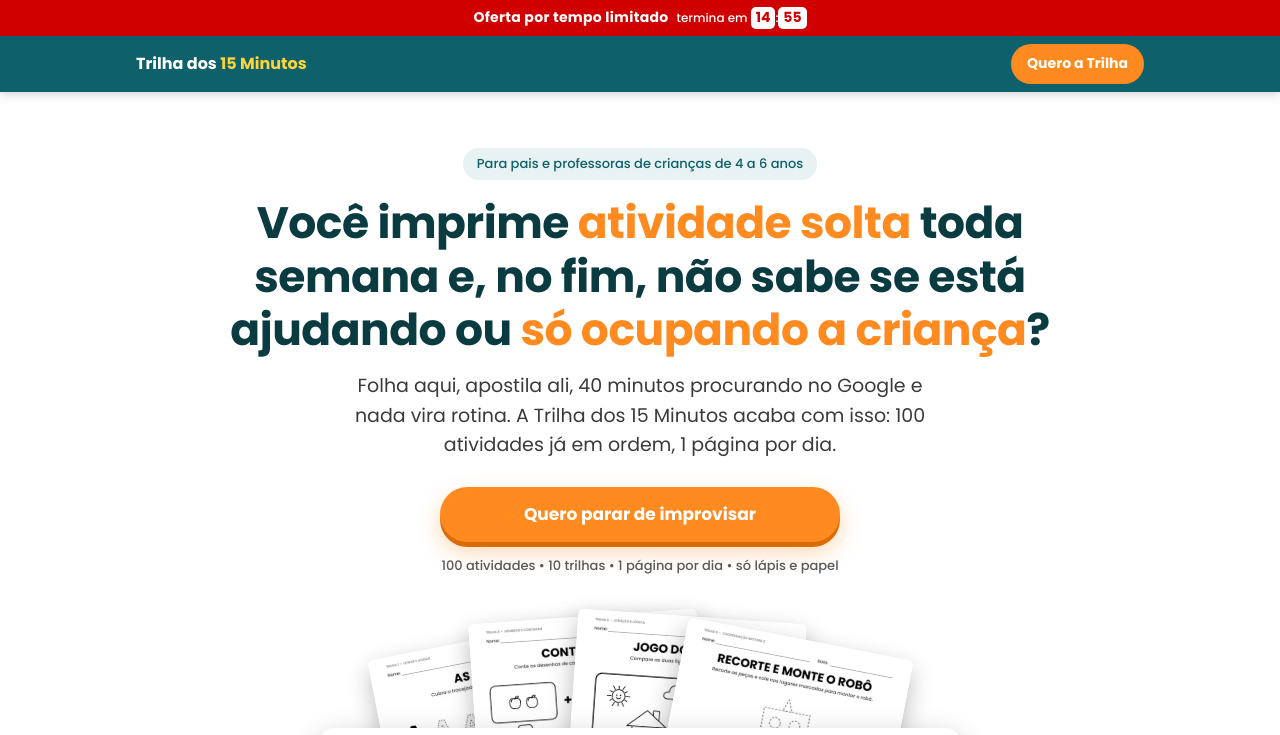
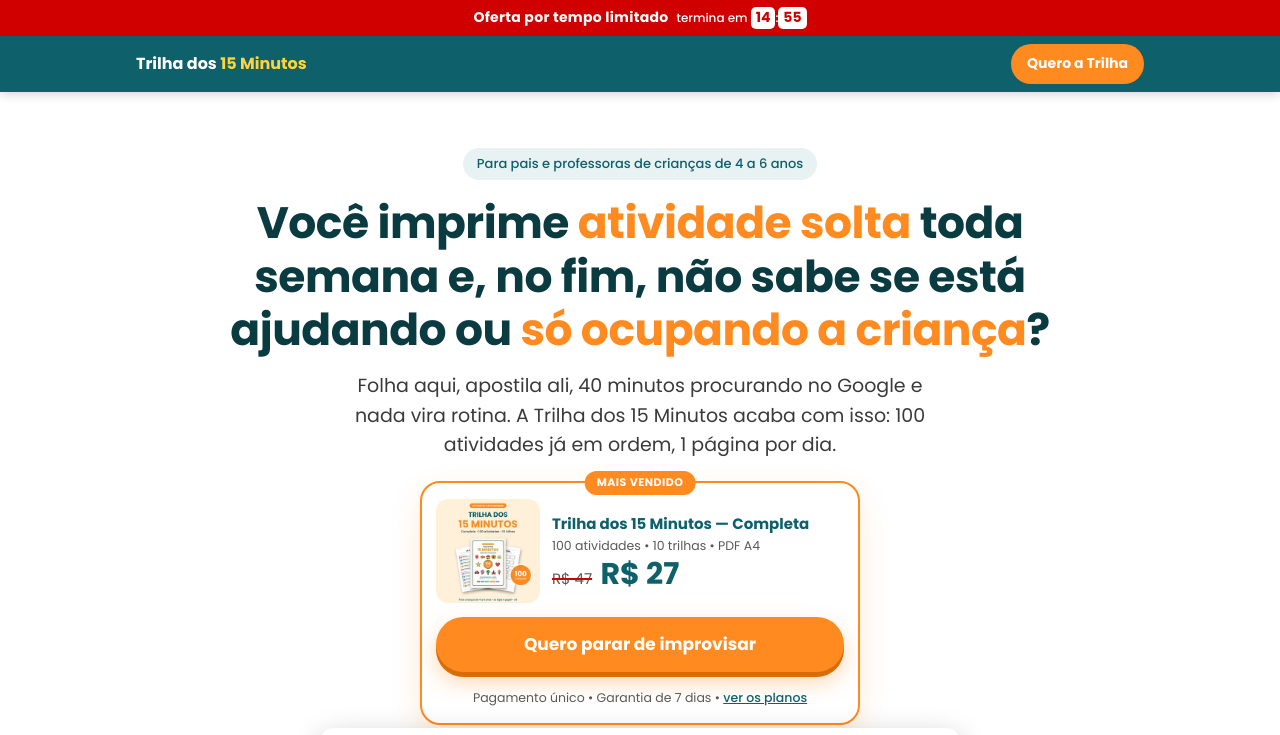
Before and after one commit to GabrieldsMendes/Site-principal, a plain HTML site: page index.html in a window 1280 px wide. Shown: the top 735 px of the page. Drawn offline with Linux system fonts and the light colour scheme.

Commit message:
Oferta da Completa no topo e popup do Nível 1 com Completa por R$ 20
- Card de oferta no hero (mockup, De R$ 47 por R$ 27, botão direto
  para o checkout da Completa), visível sem rolar no celular
- Popup do Nível 1 agora oferece a Completa por R$ 20
  (pay.cakto.com.br/achmus5, com UTMs)
- ClickComprar envia plano "completa_oferta20" e value 20 nessa oferta
- Hero mais compacto em telas de até 380 px

Co-Authored-By: Claude Opus 5.5 <noreply@anthropic.com>
Claude-Session: https://claude.ai/code/session_01N5rmb1zYoBWDdBTEFu73Gp

```diff
--- a/index.html
+++ b/index.html
@@ -113,6 +113,19 @@ a{color:inherit}
 .hblock__list li{display:flex;gap:12px;align-items:flex-start;background:#fff;color:var(--text);border:1px solid #E1EAEB;border-radius:14px;padding:14px 16px;font-size:16px;box-shadow:var(--shadow)}
 .hblock__list li::before{content:"✓";flex:0 0 26px;height:26px;border-radius:50%;background:var(--yellow);color:var(--text);font-weight:700;display:flex;align-items:center;justify-content:center;font-size:14px;margin-top:1px}
 
+/* Oferta no topo */
+.hero-offer{position:relative;max-width:440px;margin:22px auto 0;background:#fff;border:2px solid var(--orange);border-radius:20px;padding:16px 14px 12px;box-shadow:0 12px 30px rgba(255,138,31,.18);display:grid;grid-template-columns:104px 1fr;gap:12px;align-items:center;text-align:left}
+.ho-tag{position:absolute;top:-12px;left:50%;transform:translateX(-50%);background:var(--orange);color:#fff;font-size:11px;font-weight:700;letter-spacing:.5px;border-radius:999px;padding:3px 12px;white-space:nowrap}
+.ho-img{width:104px;height:104px;border-radius:12px}
+.ho-name{font-weight:700;font-size:15px;line-height:1.3;color:var(--teal)}
+.ho-sub{font-size:12.5px;color:var(--gray);margin-top:2px}
+.ho-price{margin-top:4px;line-height:1}
+.ho-price s{font-size:15px;color:var(--gray);text-decoration-color:var(--red);text-decoration-thickness:2px}
+.ho-price b{font-size:30px;color:var(--teal);margin-left:4px}
+.hero-offer .ho-btn{grid-column:1 / -1;margin-top:2px}
+.ho-foot{grid-column:1 / -1;text-align:center;font-size:12.5px;color:var(--gray)}
+.ho-foot a{color:var(--teal);font-weight:500;display:inline-block;padding:4px 0}
+
 /* Bloco de dor */
 .pains-title{margin-bottom:20px}
 .pains{list-style:none;padding:0;margin:0 auto;max-width:900px;display:grid;gap:12px}
@@ -216,6 +229,8 @@ a{color:inherit}
 .up-card li::before{content:"✓ ";color:var(--teal);font-weight:700}
 .up-price{margin-top:12px;font-size:16px}
 .up-price b{font-size:24px;color:var(--teal)}
+.up-price s{color:var(--gray);text-decoration-color:var(--red);text-decoration-thickness:2px}
+.up-price small{display:block;font-size:13px;color:var(--gray);margin-top:2px}
 .up-card .btn{margin-top:14px;font-size:16px}
 .up-no{display:block;margin-top:12px;padding:10px 6px;min-height:44px;color:var(--gray);font-size:14px;font-weight:500;text-decoration:underline;text-underline-offset:3px;touch-action:manipulation}
 
@@ -255,6 +270,15 @@ a{color:inherit}
 .cookie a{color:var(--teal);font-weight:700}
 .cookie button{flex:0 0 auto;min-height:44px;padding:8px 18px;border:0;border-radius:999px;background:var(--teal);color:#fff;font:inherit;font-weight:700;cursor:pointer;touch-action:manipulation}
 
+@media (max-width:380px){
+  .hero{padding-top:18px}
+  .eyebrow{font-size:12px;padding:5px 12px}
+  .hero h1{margin-top:12px}
+  .hero .sub{font-size:15px;margin-top:10px;line-height:1.5}
+  .hero-offer{margin-top:18px;grid-template-columns:84px 1fr;padding:14px 12px 10px;gap:10px}
+  .ho-img{width:84px;height:84px}
+  .ho-price b{font-size:26px}
+}
 @media (min-width:768px){
   .sec{padding:72px 0}
   .h2{font-size:34px}
@@ -305,8 +329,16 @@ a{color:inherit}
         <p class="eyebrow">Para pais e professoras de crianças de 4 a 6 anos</p>
         <h1>Você imprime <em>atividade solta</em> toda semana e, no fim, não sabe se está ajudando ou <em>só ocupando a criança</em>?</h1>
         <p class="sub">Folha aqui, apostila ali, 40 minutos procurando no Google e nada vira rotina. A Trilha dos 15 Minutos acaba com isso: 100 atividades já em ordem, 1 página por dia.</p>
-        <div class="cta">
-          <a href="#planos" class="btn btn-main">Quero parar de improvisar</a>
+        <div class="hero-offer">
+          <span class="ho-tag">MAIS VENDIDO</span>
+          <picture><source type="image/webp" srcset="assets/produto-trilha-completa-sm.webp"><img class="ho-img" src="assets/produto-trilha-completa-sm.jpg" width="280" height="280" alt="Trilha dos 15 Minutos Completa: kit digital com 100 atividades em 10 trilhas"></picture>
+          <div class="ho-info">
+            <p class="ho-name">Trilha dos 15 Minutos — Completa</p>
+            <p class="ho-sub">100 atividades • 10 trilhas • PDF A4</p>
+            <p class="ho-price"><s>R$ 47</s> <b>R$ 27</b></p>
+          </div>
+          <a href="https://pay.cakto.com.br/3b5s4cb_1271868" class="btn btn-main btn-block ho-btn" data-checkout="completa">Quero parar de improvisar</a>
+          <p class="ho-foot">Pagamento único • Garantia de 7 dias • <a href="#planos">ver os planos</a></p>
         </div>
         <p class="mech">100 atividades • 10 trilhas • 1 página por dia • só lápis e papel</p>
         <div class="fan" aria-label="Páginas reais da Trilha dos 15 Minutos">
@@ -557,15 +589,15 @@ a{color:inherit}
   <div class="up-card">
     <button type="button" class="up-x" id="up-x" aria-label="Fechar">×</button>
     <p class="up-kicker">⚡ Espera! Oferta especial</p>
-    <h3 id="up-title">Por mais <span>R$ 15</span> você leva a <span>Trilha Completa</span></h3>
+    <h3 id="up-title">Leve a <span>Trilha Completa</span> por só <span>R$ 20</span></h3>
     <picture><source type="image/webp" srcset="assets/produto-trilha-completa.webp"><img class="up-img" src="assets/produto-trilha-completa.jpg" width="720" height="720" loading="lazy" alt="Trilha dos 15 Minutos Completa com 100 atividades"></picture>
     <ul>
       <li>100 atividades em vez de 50</li>
       <li>Mais 5 trilhas (Nível 2)</li>
       <li>Plano de 100 dias e gabarito</li>
     </ul>
-    <p class="up-price">De R$ 12 por <b>R$ 27</b></p>
-    <a href="https://pay.cakto.com.br/3b5s4cb_1271868" class="btn btn-main btn-block" data-checkout="completa" id="up-yes">Sim, quero a Trilha completa</a>
+    <p class="up-price">De <s>R$ 27</s> por <b>R$ 20</b> <small>só R$ 8 a mais que o Nível 1</small></p>
+    <a href="https://pay.cakto.com.br/achmus5" class="btn btn-main btn-block" data-checkout="completa20" id="up-yes">Sim, quero a Trilha completa por R$ 20</a>
     <a href="https://pay.cakto.com.br/5rxhvqy_1271943" class="up-no" data-checkout="nivel1">Não, quero continuar com o Nível 1 (R$ 12)</a>
   </div>
 </div>
@@ -612,7 +644,8 @@ a{color:inherit}
     return href + (j > -1 ? '&' : '?') + add.join('&') + hash;
   }
   var PLANS = { completa: { plano: 'completa', value: 27, currency: 'BRL' },
-                nivel1: { plano: 'nivel1', value: 12, currency: 'BRL' } };
+                nivel1: { plano: 'nivel1', value: 12, currency: 'BRL' },
+                completa20: { plano: 'completa_oferta20', value: 20, currency: 'BRL' } };
   [].forEach.call(d.querySelectorAll('a[data-checkout]'), function (a) {
     a.href = withQs(a.getAttribute('href'));
     if (a.hasAttribute('data-upsell')) return; // abre o popup; o evento sai no botão escolhido
```
Also changed, not shown: assets/produto-trilha-completa-sm.jpg (added), assets/produto-trilha-completa-sm.webp (added).
